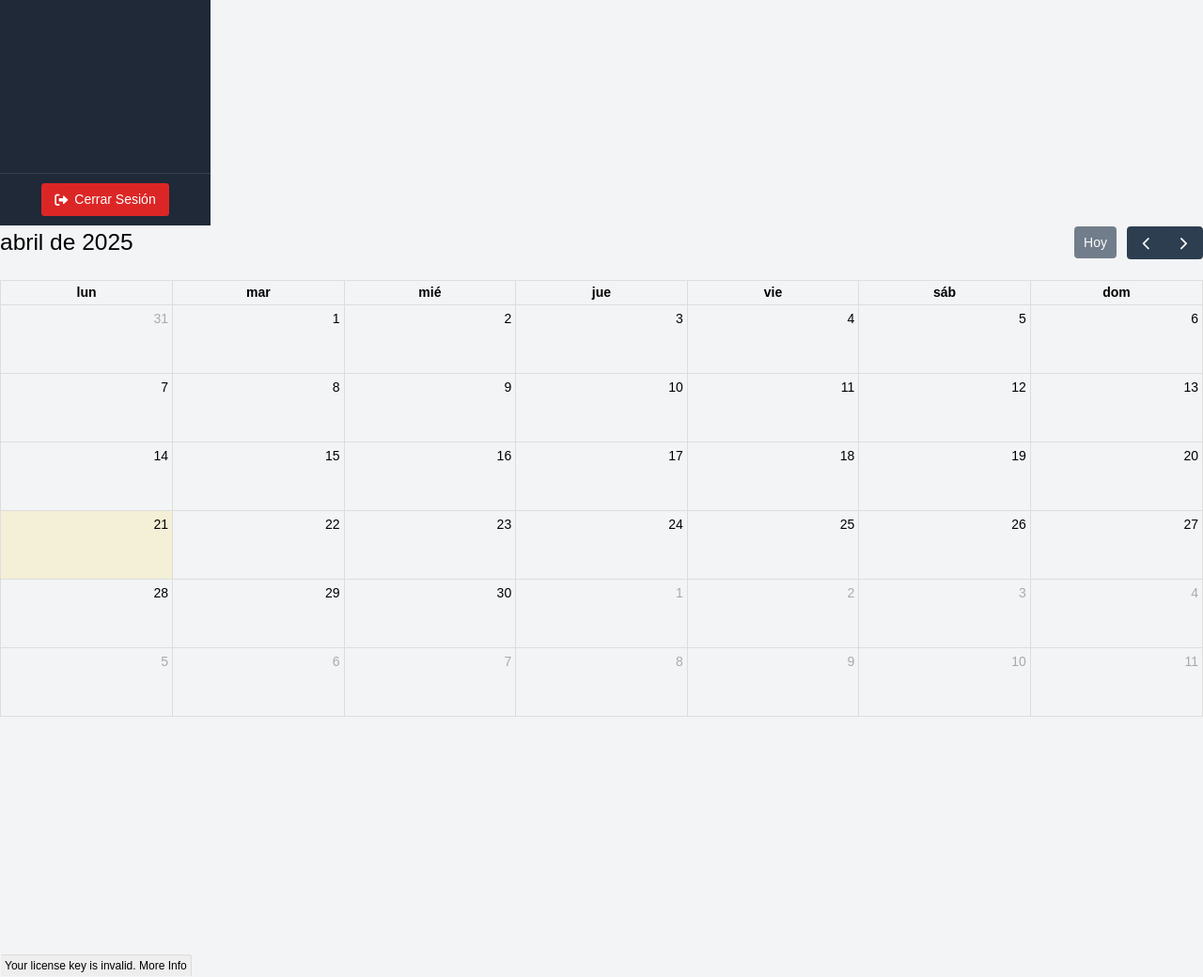
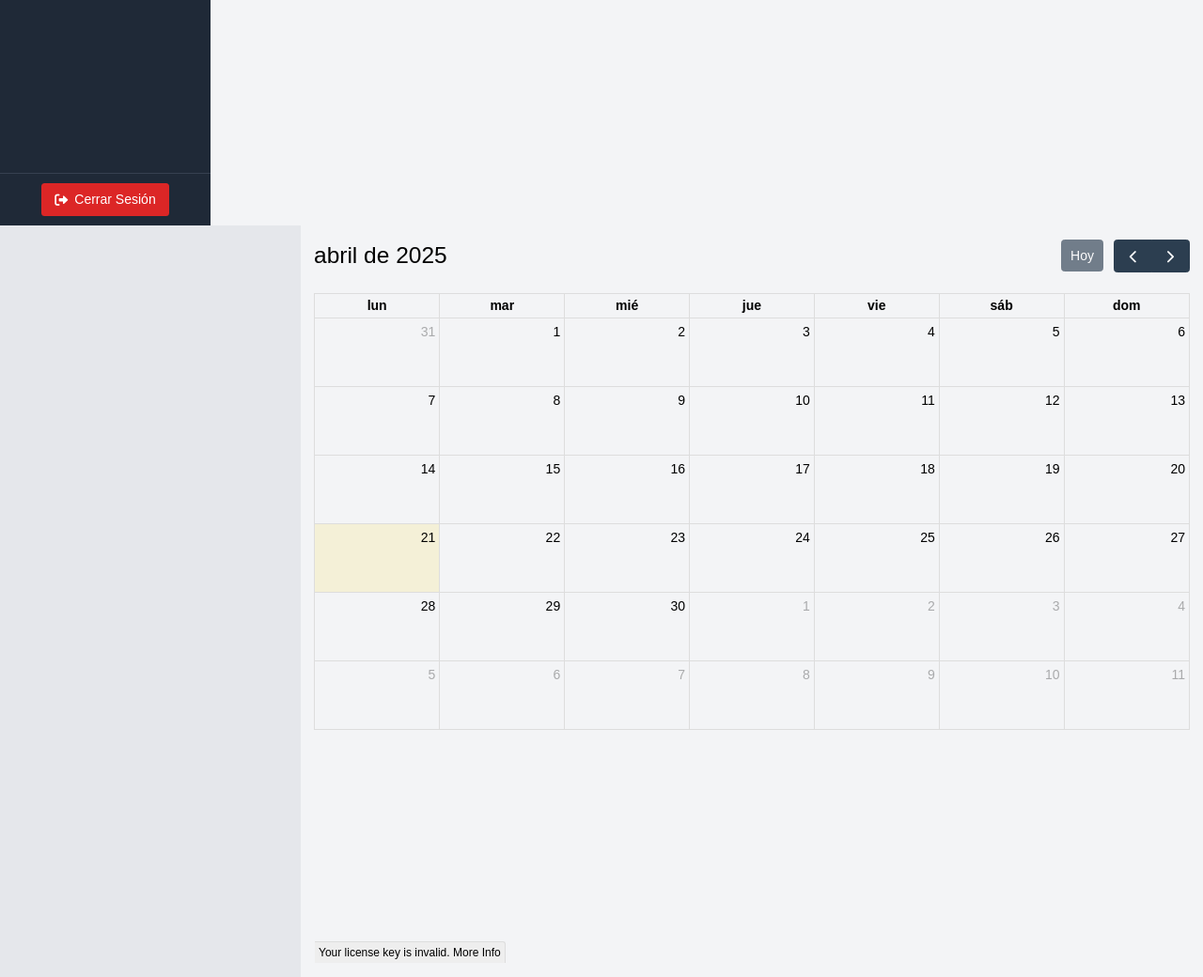
Before and after one commit to MAU312/Imprenta4.0, a PHP site: page /calendario.php in a window 1280 px wide. Shown: the part 560-1600 px from the top of the page at 94% size. Run offline with PHP 8.4, Linux system fonts and the light colour scheme; data that the repository does not hold is empty; some libraries are stand-ins or nearby versions.

Commit message:
Update calendario.php

```diff
--- a/views/calendario.php
+++ b/views/calendario.php
@@ -243,10 +243,18 @@
 <body class="bg-gray-100">
   <?php include './assets/Fragments/sidebar.php'; ?>
 
-  <div class="flex h-screen w-full overflow-hidden">
-    <div id="calendar" class="flex-1 overflow-auto"></div>
+  <div class="flex h-screen">
+    <!-- Sidebar -->
+    <div class="w-1/4 bg-gray-200 p-4 overflow-y-auto">
+      <!-- El contenido del sidebar se carga aquí -->
+    </div>
+
+    <!-- Contenido Principal (Calendario) -->
+    <div class="w-3/4 p-4 overflow-auto">
+      <div id="calendar" class="h-full"></div>
+    </div>
   </div>
-
 </body>
 
+
 </html>
```
